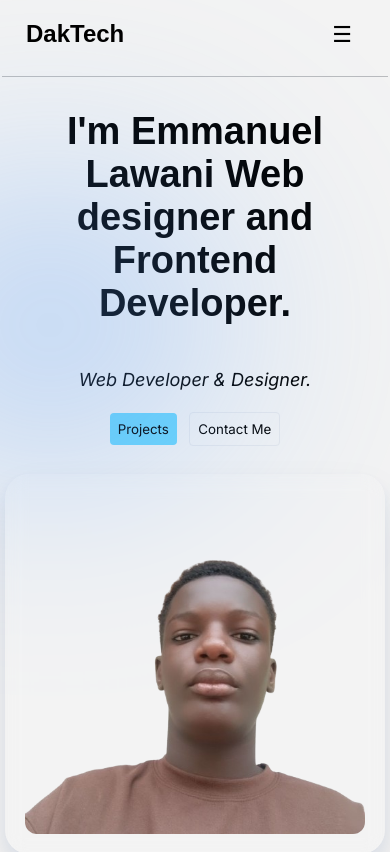
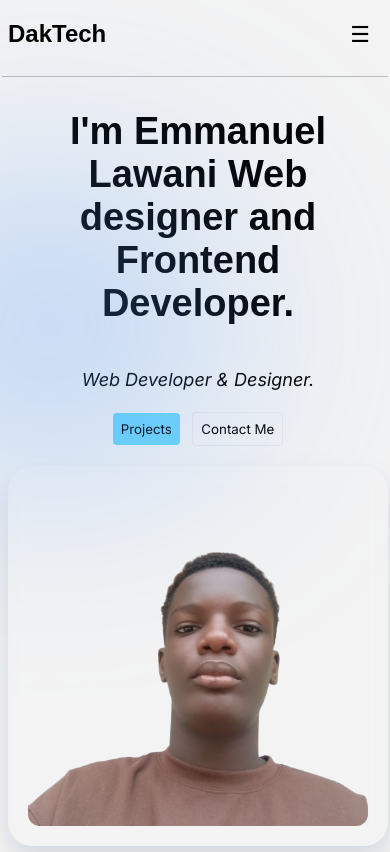
Before and after one commit to emmyxm/DakTech, a plain HTML site: page index.html in a window 390 px wide. Shown: the top 852 px of the page. Drawn offline with Linux system fonts and the light colour scheme; a web font is replaced by a local one.

Commit message:
Checking Fix3 for Spacing bottom of header

```diff
--- a/style.css
+++ b/style.css
@@ -280,6 +280,12 @@ main {
   .navbar {
     display: none;
   }
+  .navigation {
+    margin-left: 8px;
+    margin-right: 8px;
+    margin-bottom: 0px;
+    margin-top: 0px;
+  }
   .hamburger {
     display: block;
   }
@@ -302,6 +308,10 @@ main {
 
   .hero-section {
     flex-direction: column;
+    padding-left: 8px;
+    padding-right: 8px;
+    margin: 0;
+    gap: 16px;
   }
   .cta {
     display: flex;
@@ -310,8 +320,9 @@ main {
     justify-content: center;
     max-width: 350px;
     min-height: auto;
-    padding-left: 8px;
-    padding-right: 8px;
+    padding-left: 4px;
+    padding-right: 4px;
+    margin: 0;
   }
   .cta > h1 {
     text-align: center;
```
